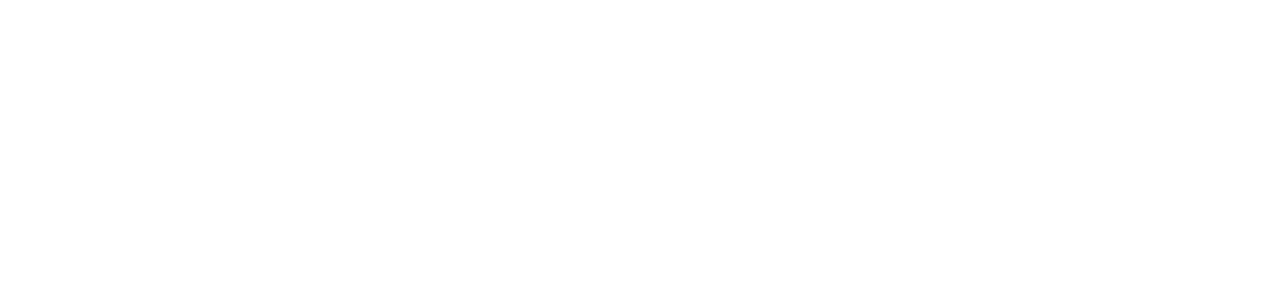
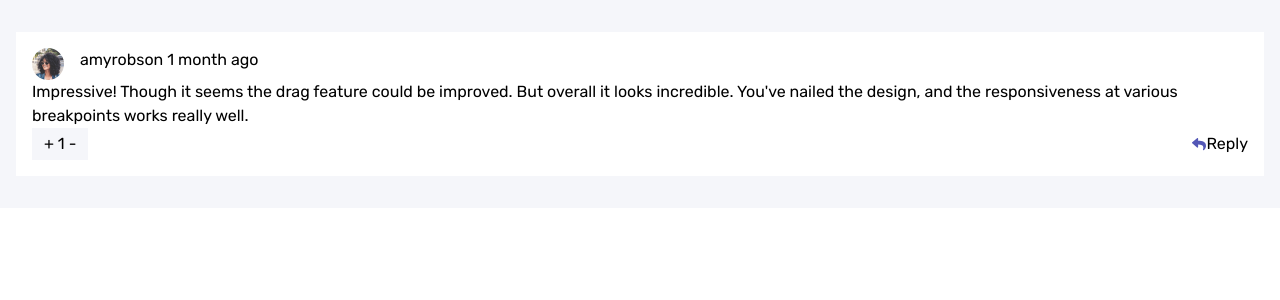
Before and after one commit to Georginio-prod/interactive-comments-section, a Vue app: page / in a window 1280 px wide. Shown: the top 300 px of the page. Built offline with nearby package versions, Linux system fonts and the light colour scheme.

Commit message:
style: add the content for the first card

```diff
--- a/src/App.vue
+++ b/src/App.vue
@@ -1,8 +1,9 @@
 <script setup>
+import content from './components/content.vue';
 </script>
 
 <template>
-
+  <content/>
 </template>
 
 <style scoped>
--- /dev/null
+++ b/src/components/content.vue
@@ -0,0 +1,70 @@
+<template>
+    <div class="w-full h-auto justify-center items-center bg-[#F5F6FA]">
+        <div class="w-full flex flex-col justify-center items-center px-4 py-8">
+
+            <div class="bg-white px-4 py-4">
+                <div class="flex ">
+                    <img src="/public/avatars/image-amyrobson.png" alt="avatar" class="w-8 h-8">
+                    <p class="pl-4">
+                        amyrobson <span>1 month ago</span>
+                    </p>
+                </div>
+                <div class="">
+                    <p>
+                        {{ msg }}
+                    </p>
+                    <div class="flex justify-between items-center">
+                        <div class="bg-bgcol flex">
+                            <p class="px-3 py-1">
+                                <button @click="conteur++" key="bA">+</button>
+                                {{ conteur }}
+                                <button @click="conteur--" key="bB">-</button>
+                            </p>
+                        </div>
+                        <div class="flex items-center">
+                            <div v-if="!visible" class="flex items-center">
+                                <img src="/public/icon-reply.svg" alt="" class="mx-auto">
+                                <button @click="visible = true">
+                                    Reply
+                                </button>
+                            </div>
+                            <div v-else class="flex flex-col items-center">
+                                <div class="flex items-center">
+                                    <img src="/public/icon-delete.svg" alt="">
+                                    <button>
+                                        Delete
+                                    </button>
+                                    <img src="/public/icon-edit.svg" alt="">
+                                    <button>
+                                        Edit
+                                    </button>
+                                </div>
+
+
+                            </div>
+
+                        </div>
+                    </div>
+                </div>
+            </div>
+        </div>
+    </div>
+</template>
+
+<script>
+
+export default {
+    data() {
+        return {
+            conteur: 1,
+            visible: false,
+            msg: "Impressive! Though it seems the drag feature could be improved. But overall it looks incredible. You've nailed the design, and the responsiveness at various breakpoints works really well.",
+
+        }
+    },
+    methods() {
+
+    }
+}
+
+</script>
--- a/tailwind.config.js
+++ b/tailwind.config.js
@@ -5,7 +5,11 @@
     "./src/**/*.{vue,js,ts,jsx,tsx}",
   ],
   theme: {
-    extend: {},
+    extend: {
+      colors: {
+        bgcol:"#F5F6FA",
+      }
+    },
   },
   plugins: [],
 }
```
Also changed, not shown: src/components/navbar.vue (deleted).
